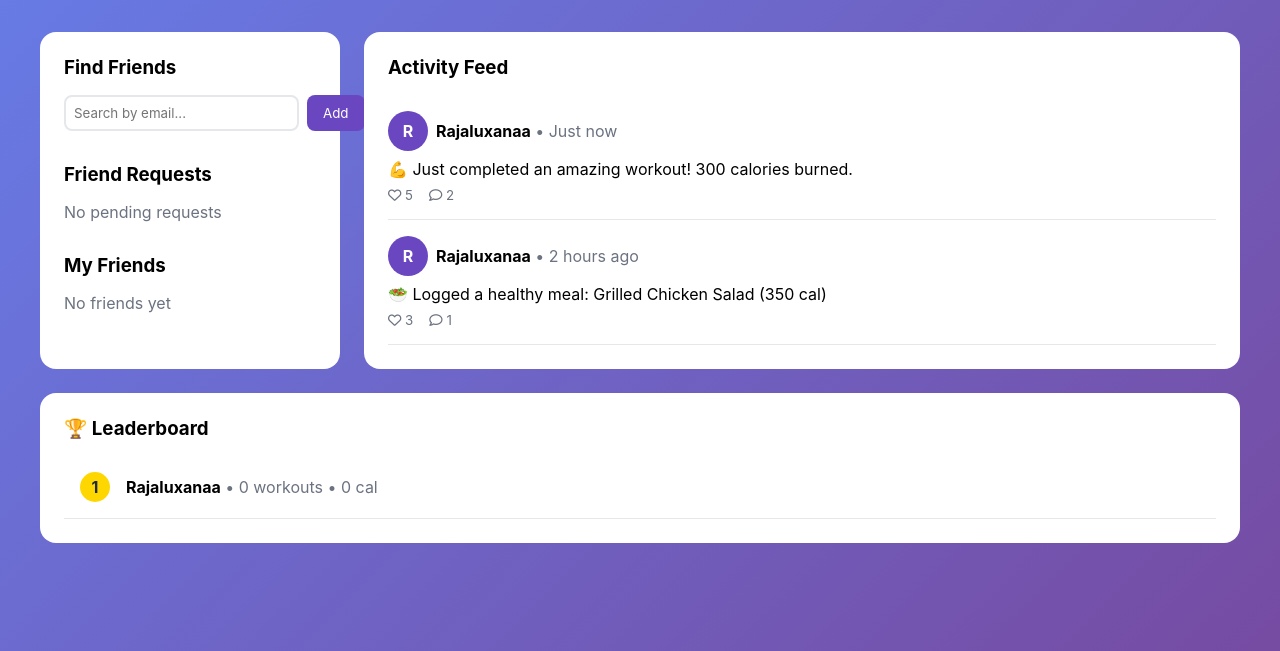
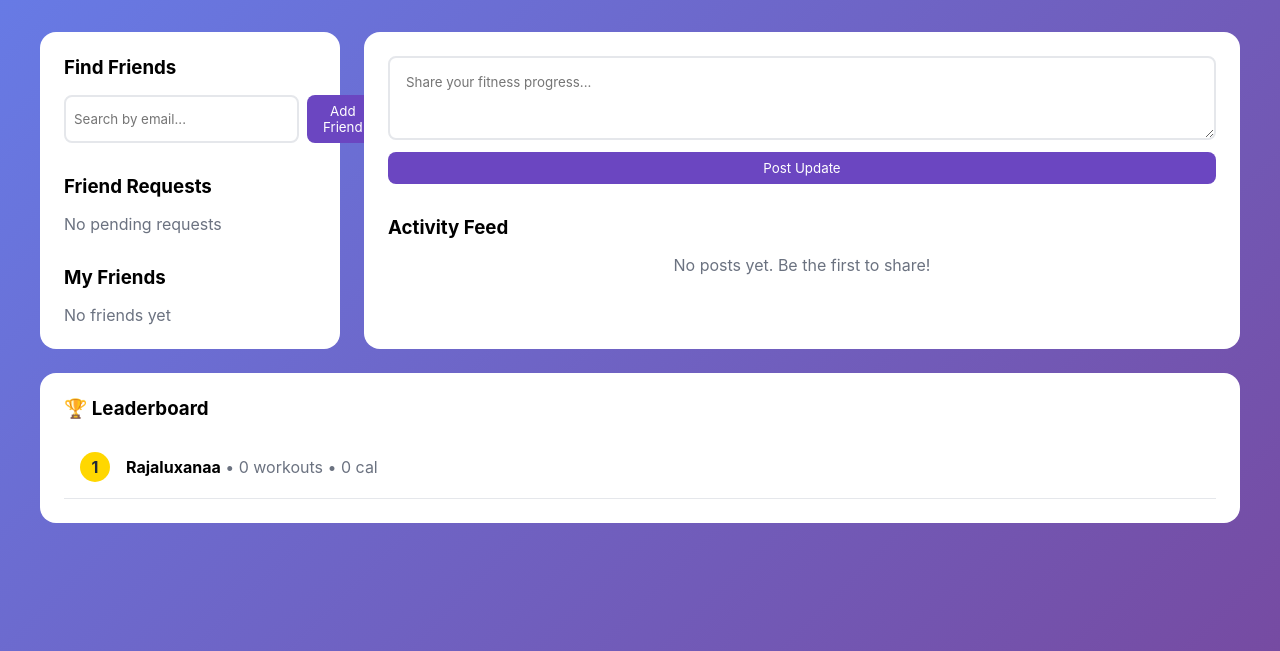
Before and after one commit to rajaluxanaa-coder/fitness-ai, a Flask app: page /community in a window 1280 px wide. Shown: the part 149-800 px from the top of the page. Run offline with Flask 3, Linux system fonts and the light colour scheme; a user stored in the database is signed in; data comes from the database, SQL or seed files in the repository; data that the repository does not hold is empty.

Commit message:
Added working friend request and post features

```diff
--- a/app.py
+++ b/app.py
@@ -689,46 +689,33 @@ def community():
     if not user:
         return redirect(url_for('index'))
 
-    # Get friend requests (with error handling)
-    try:
-        friend_requests = db.session.query(User).join(
-            FriendRequest,
-            (FriendRequest.sender_id == User.id) &
-            (FriendRequest.receiver_id == user_id) &
-            (FriendRequest.status == 'pending')
-        ).all()
-    except:
-        # If FriendRequest table doesn't exist, return empty list
-        friend_requests = []
-
-    # Get friends (with error handling)
-    try:
-        friends = db.session.query(User).join(
-            Friend,
-            ((Friend.user_id == user_id) & (Friend.friend_id == User.id)) |
-            ((Friend.friend_id == user_id) & (Friend.user_id == User.id))
-        ).filter(Friend.status == 'accepted').all()
-    except:
-        # If Friend table doesn't exist, return empty list
-        friends = []
-
-    # Get posts (with error handling)
-    try:
-        posts = Post.query.order_by(Post.created_at.desc()).limit(20).all()
-    except:
-        # If Post table doesn't exist, return empty list
-        posts = []
-
-    # Get leaderboard (with error handling)
-    try:
-        from sqlalchemy import func
-        leaderboard = db.session.query(
-            User,
-            func.count(WorkoutLog.id).label('workout_count'),
-            func.sum(WorkoutLog.calories_burned).label('total_calories')
-        ).outerjoin(WorkoutLog, User.id == WorkoutLog.user_id).group_by(User.id).order_by(func.count(WorkoutLog.id).desc()).limit(10).all()
-    except:
-        leaderboard = []
+    # Get friend requests (pending requests sent to current user)
+    friend_requests = db.session.query(FriendRequest, User).join(
+        User, FriendRequest.sender_id == User.id
+    ).filter(
+        FriendRequest.receiver_id == user_id,
+        FriendRequest.status == 'pending'
+    ).all()
+
+    # Get friends list
+    friends = db.session.query(User).join(
+        Friend,
+        ((Friend.user_id == user_id) & (Friend.friend_id == User.id)) |
+        ((Friend.friend_id == user_id) & (Friend.user_id == User.id))
+    ).filter(Friend.status == 'accepted').all()
+
+    # Get posts with user info
+    posts = db.session.query(Post, User).join(
+        User, Post.user_id == User.id
+    ).order_by(Post.created_at.desc()).limit(20).all()
+
+    # Get leaderboard
+    from sqlalchemy import func
+    leaderboard = db.session.query(
+        User,
+        func.count(WorkoutLog.id).label('workout_count'),
+        func.sum(WorkoutLog.calories_burned).label('total_calories')
+    ).outerjoin(WorkoutLog, User.id == WorkoutLog.user_id).group_by(User.id).order_by(func.count(WorkoutLog.id).desc()).limit(10).all()
 
     return render_template('community.html',
                          user=user,
@@ -746,76 +733,135 @@ def community():
 
 @app.route('/send-friend-request', methods=['POST'])
 def send_friend_request():
-    data = request.json
-    receiver_email = data.get('email')
-
-    receiver = User.query.filter_by(email=receiver_email).first()
-    if not receiver:
-        return jsonify({'success': False, 'error': 'User not found'})
-
-    # Check if request already exists
-    existing = FriendRequest.query.filter_by(
-        sender_id=session['user_id'],
-        receiver_id=receiver.id
-    ).first()
-
-    if existing:
-        return jsonify({'success': False, 'error': 'Friend request already sent'})
-
-    request = FriendRequest(
-        sender_id=session['user_id'],
-        receiver_id=receiver.id
-    )
-    db.session.add(request)
-    db.session.commit()
-
-    return jsonify({'success': True})
+    try:
+        data = request.json
+        receiver_email = data.get('email')
+
+        # Find user by email
+        receiver = User.query.filter_by(email=receiver_email).first()
+        if not receiver:
+            return jsonify({'success': False, 'error': 'User not found'})
+
+        # Check if trying to add self
+        if receiver.id == session['user_id']:
+            return jsonify({'success': False, 'error': 'You cannot add yourself as friend'})
+
+        # Check if already friends
+        existing_friend = Friend.query.filter(
+            ((Friend.user_id == session['user_id']) & (Friend.friend_id == receiver.id)) |
+            ((Friend.friend_id == session['user_id']) & (Friend.user_id == receiver.id))
+        ).first()
+
+        if existing_friend:
+            return jsonify({'success': False, 'error': 'Already friends'})
+
+        # Check if request already sent
+        existing_request = FriendRequest.query.filter_by(
+            sender_id=session['user_id'],
+            receiver_id=receiver.id,
+            status='pending'
+        ).first()
+
+        if existing_request:
+            return jsonify({'success': False, 'error': 'Friend request already sent'})
+
+        # Create friend request
+        friend_request = FriendRequest(
+            sender_id=session['user_id'],
+            receiver_id=receiver.id,
+            status='pending'
+        )
+        db.session.add(friend_request)
+        db.session.commit()
+
+        return jsonify({'success': True, 'message': 'Friend request sent!'})
+
+    except Exception as e:
+        print(f"Error sending friend request: {str(e)}")
+        return jsonify({'success': False, 'error': str(e)})
 
 @app.route('/accept-friend-request', methods=['POST'])
 def accept_friend_request():
-    data = request.json
-    sender_id = data.get('sender_id')
-
-    # Update request status
-    req = FriendRequest.query.filter_by(
-        sender_id=sender_id,
-        receiver_id=session['user_id']
-    ).first()
-
-    if req:
-        req.status = 'accepted'
-
-        # Create friend relationship
+    try:
+        data = request.json
+        request_id = data.get('request_id')
+
+        # Get the friend request
+        friend_request = FriendRequest.query.get(request_id)
+        if not friend_request:
+            return jsonify({'success': False, 'error': 'Request not found'})
+
+        # Update request status
+        friend_request.status = 'accepted'
+
+        # Create friendship
         friend = Friend(
-            user_id=session['user_id'],
-            friend_id=sender_id,
+            user_id=friend_request.sender_id,
+            friend_id=friend_request.receiver_id,
             status='accepted'
         )
         db.session.add(friend)
         db.session.commit()
 
-    return jsonify({'success': True})
+        return jsonify({'success': True})
+
+    except Exception as e:
+        print(f"Error accepting friend request: {str(e)}")
+        return jsonify({'success': False, 'error': str(e)})
+
+@app.route('/decline-friend-request', methods=['POST'])
+def decline_friend_request():
+    try:
+        data = request.json
+        request_id = data.get('request_id')
+
+        friend_request = FriendRequest.query.get(request_id)
+        if friend_request:
+            friend_request.status = 'declined'
+            db.session.commit()
+
+        return jsonify({'success': True})
+
+    except Exception as e:
+        print(f"Error declining friend request: {str(e)}")
+        return jsonify({'success': False, 'error': str(e)})
 
 @app.route('/create-post', methods=['POST'])
 def create_post():
-    data = request.json
-    post = Post(
-        user_id=session['user_id'],
-        content=data.get('content'),
-        type=data.get('type', 'update')
-    )
-    db.session.add(post)
-    db.session.commit()
-    return jsonify({'success': True})
+    try:
+        data = request.json
+        post = Post(
+            user_id=session['user_id'],
+            content=data.get('content'),
+            type=data.get('type', 'update'),
+            likes=0
+        )
+        db.session.add(post)
+        db.session.commit()
+
+        return jsonify({'success': True})
+
+    except Exception as e:
+        print(f"Error creating post: {str(e)}")
+        return jsonify({'success': False, 'error': str(e)})
 
 @app.route('/like-post', methods=['POST'])
 def like_post():
-    data = request.json
-    post = Post.query.get(data.get('post_id'))
-    if post:
-        post.likes += 1
-        db.session.commit()
-    return jsonify({'success': True})
+    try:
+        data = request.json
+        post = Post.query.get(data.get('post_id'))
+        if post:
+            post.likes += 1
+            db.session.commit()
+
+        return jsonify({'success': True})
+
+    except Exception as e:
+        print(f"Error liking post: {str(e)}")
+        return jsonify({'success': False, 'error': str(e)})
+
+
+
 
 @app.route('/log-workout', methods=['POST'])
 def log_workout():
--- a/templates/community.html
+++ b/templates/community.html
@@ -159,6 +159,19 @@
             padding: 1.5rem;
         }
 
+        .create-post {
+            margin-bottom: 2rem;
+        }
+
+        .create-post textarea {
+            width: 100%;
+            padding: 1rem;
+            border: 2px solid #e5e7eb;
+            border-radius: 0.5rem;
+            margin-bottom: 0.5rem;
+            resize: vertical;
+        }
+
         .post {
             border-bottom: 1px solid #e5e7eb;
             padding: 1rem 0;
@@ -183,6 +196,11 @@
             font-weight: bold;
         }
 
+        .post-content {
+            margin: 0.5rem 0;
+            line-height: 1.6;
+        }
+
         .post-actions {
             display: flex;
             gap: 1rem;
@@ -195,6 +213,13 @@
             border: none;
             cursor: pointer;
             color: #6b7280;
+            display: flex;
+            align-items: center;
+            gap: 0.25rem;
+        }
+
+        .post-actions button:hover {
+            color: #6b46c1;
         }
 
         .btn {
@@ -204,6 +229,12 @@
             padding: 0.5rem 1rem;
             border-radius: 0.5rem;
             cursor: pointer;
+            transition: all 0.3s;
+        }
+
+        .btn:hover {
+            transform: translateY(-2px);
+            box-shadow: 0 5px 10px rgba(0,0,0,0.2);
         }
 
         .btn-success { background: #38a169; }
@@ -232,6 +263,22 @@
             align-items: center;
             justify-content: center;
         }
+
+        .loading {
+            text-align: center;
+            padding: 2rem;
+            color: #6b7280;
+        }
+
+        .alert {
+            padding: 0.5rem;
+            border-radius: 0.5rem;
+            margin-bottom: 0.5rem;
+            font-size: 0.9rem;
+        }
+
+        .alert-success { background: #d1fae5; color: #065f46; }
+        .alert-error { background: #fee2e2; color: #991b1b; }
 
         @media (max-width: 768px) {
             .main-grid {
@@ -278,26 +325,30 @@
                 <h3 style="margin-bottom: 1rem;">Find Friends</h3>
                 <div class="search-box">
                     <input type="email" id="searchEmail" placeholder="Search by email...">
-                    <button class="btn" onclick="alert('Friend request feature coming soon!')">Add</button>
+                    <button class="btn" onclick="sendFriendRequest()">Add Friend</button>
                 </div>
+                <div id="searchResult"></div>
 
                 <h3 style="margin: 2rem 0 1rem;">Friend Requests</h3>
-                {% for req in friend_requests %}
-                <div class="friend-card">
+                <div id="friendRequests">
+                    {% for request, sender in friend_requests %}
+                    <div class="friend-card" id="request-{{ request.id }}">
                         <div style="display: flex; align-items: center; gap: 0.5rem; margin-bottom: 0.5rem;">
-                        <div class="friend-avatar">{{ req.name[0]|upper }}</div>
-                        <strong>{{ req.name }}</strong>
+                            <div class="friend-avatar">{{ sender.name[0]|upper }}</div>
+                            <strong>{{ sender.name }}</strong>
                         </div>
                         <div style="display: flex; gap: 0.5rem;">
-                        <button class="btn btn-success btn-sm">✓ Accept</button>
-                        <button class="btn btn-danger btn-sm">✗ Decline</button>
+                            <button class="btn btn-success btn-sm" onclick="acceptRequest({{ request.id }})">✓ Accept</button>
+                            <button class="btn btn-danger btn-sm" onclick="declineRequest({{ request.id }})">✗ Decline</button>
                         </div>
                     </div>
                     {% else %}
                     <p style="color: #6b7280;">No pending requests</p>
                     {% endfor %}
+                </div>
 
                 <h3 style="margin: 2rem 0 1rem;">My Friends</h3>
+                <div id="friendsList">
                     {% for friend in friends %}
                     <div style="display: flex; align-items: center; gap: 0.5rem; padding: 0.5rem;">
                         <div class="friend-avatar">{{ friend.name[0]|upper }}</div>
@@ -307,59 +358,39 @@
                     <p style="color: #6b7280;">No friends yet</p>
                     {% endfor %}
                 </div>
+            </div>
 
             <!-- Main Feed -->
             <div class="feed">
+                <!-- Create Post -->
+                <div class="create-post">
+                    <textarea id="postContent" placeholder="Share your fitness progress..." rows="3"></textarea>
+                    <button class="btn" onclick="createPost()" style="width: 100%;">Post Update</button>
+                </div>
+
                 <h3 style="margin-bottom: 1rem;">Activity Feed</h3>
-
-                {% if posts %}
-                    {% for post in posts %}
-                    <div class="post">
+                <div id="postsFeed">
+                    {% for post, post_user in posts %}
+                    <div class="post" id="post-{{ post.id }}">
                         <div class="post-header">
-                            <div class="post-avatar">{{ user.name[0]|upper }}</div>
+                            <div class="post-avatar">{{ post_user.name[0]|upper }}</div>
                             <div>
-                                <strong>{{ user.name }}</strong>
-                                <span style="color: #6b7280;"> • {{ post.created_at.strftime('%b %d, %Y') }}</span>
+                                <strong>{{ post_user.name }}</strong>
+                                <span style="color: #6b7280; font-size: 0.9rem;"> • {{ post.created_at.strftime('%b %d, %Y') }}</span>
                             </div>
                         </div>
-                        <p>{{ post.content }}</p>
+                        <div class="post-content">{{ post.content }}</div>
                         <div class="post-actions">
-                            <button><i class="far fa-heart"></i> {{ post.likes }}</button>
+                            <button onclick="likePost({{ post.id }})">
+                                <i class="far fa-heart"></i> <span id="likes-{{ post.id }}">{{ post.likes }}</span>
+                            </button>
                             <button><i class="far fa-comment"></i> 0</button>
                         </div>
                     </div>
+                    {% else %}
+                    <p style="color: #6b7280; text-align: center;">No posts yet. Be the first to share!</p>
                     {% endfor %}
-                {% else %}
-                    <!-- Sample posts if no real posts exist -->
-                    <div class="post">
-                        <div class="post-header">
-                            <div class="post-avatar">{{ user.name[0]|upper }}</div>
-                            <div>
-                                <strong>{{ user.name }}</strong>
-                                <span style="color: #6b7280;"> • Just now</span>
                 </div>
-                        </div>
-                        <p>💪 Just completed an amazing workout! 300 calories burned.</p>
-                        <div class="post-actions">
-                            <button><i class="far fa-heart"></i> 5</button>
-                            <button><i class="far fa-comment"></i> 2</button>
-                        </div>
-                    </div>
-                    <div class="post">
-                        <div class="post-header">
-                            <div class="post-avatar">{{ user.name[0]|upper }}</div>
-                            <div>
-                                <strong>{{ user.name }}</strong>
-                                <span style="color: #6b7280;"> • 2 hours ago</span>
-                            </div>
-                        </div>
-                        <p>🥗 Logged a healthy meal: Grilled Chicken Salad (350 cal)</p>
-                        <div class="post-actions">
-                            <button><i class="far fa-heart"></i> 3</button>
-                            <button><i class="far fa-comment"></i> 1</button>
-                        </div>
-                    </div>
-                {% endif %}
             </div>
         </div>
 
@@ -379,5 +410,95 @@
             {% endfor %}
         </div>
     </div>
+
+    <script>
+        async function sendFriendRequest() {
+            const email = document.getElementById('searchEmail').value;
+            const resultDiv = document.getElementById('searchResult');
+
+            if (!email) {
+                resultDiv.innerHTML = '<div class="alert alert-error">Please enter an email</div>';
+                return;
+            }
+
+            const response = await fetch('/send-friend-request', {
+                method: 'POST',
+                headers: {'Content-Type': 'application/json'},
+                body: JSON.stringify({email: email})
+            });
+
+            const data = await response.json();
+
+            if (data.success) {
+                resultDiv.innerHTML = '<div class="alert alert-success">✅ Friend request sent!</div>';
+                document.getElementById('searchEmail').value = '';
+                setTimeout(() => location.reload(), 1500);
+            } else {
+                resultDiv.innerHTML = `<div class="alert alert-error">❌ ${data.error}</div>`;
+            }
+        }
+
+        async function acceptRequest(requestId) {
+            const response = await fetch('/accept-friend-request', {
+                method: 'POST',
+                headers: {'Content-Type': 'application/json'},
+                body: JSON.stringify({request_id: requestId})
+            });
+
+            const data = await response.json();
+            if (data.success) {
+                document.getElementById(`request-${requestId}`).remove();
+                location.reload();
+            }
+        }
+
+        async function declineRequest(requestId) {
+            const response = await fetch('/decline-friend-request', {
+                method: 'POST',
+                headers: {'Content-Type': 'application/json'},
+                body: JSON.stringify({request_id: requestId})
+            });
+
+            const data = await response.json();
+            if (data.success) {
+                document.getElementById(`request-${requestId}`).remove();
+            }
+        }
+
+        async function createPost() {
+            const content = document.getElementById('postContent').value;
+
+            if (!content) {
+                alert('Please enter something to post');
+                return;
+            }
+
+            const response = await fetch('/create-post', {
+                method: 'POST',
+                headers: {'Content-Type': 'application/json'},
+                body: JSON.stringify({content: content, type: 'update'})
+            });
+
+            const data = await response.json();
+            if (data.success) {
+                document.getElementById('postContent').value = '';
+                location.reload();
+            }
+        }
+
+        async function likePost(postId) {
+            const response = await fetch('/like-post', {
+                method: 'POST',
+                headers: {'Content-Type': 'application/json'},
+                body: JSON.stringify({post_id: postId})
+            });
+
+            const data = await response.json();
+            if (data.success) {
+                const likesSpan = document.getElementById(`likes-${postId}`);
+                likesSpan.innerText = parseInt(likesSpan.innerText) + 1;
+            }
+        }
+    </script>
 </body>
 </html>
```
Lines whose indentation alone changed are shown as unchanged.
